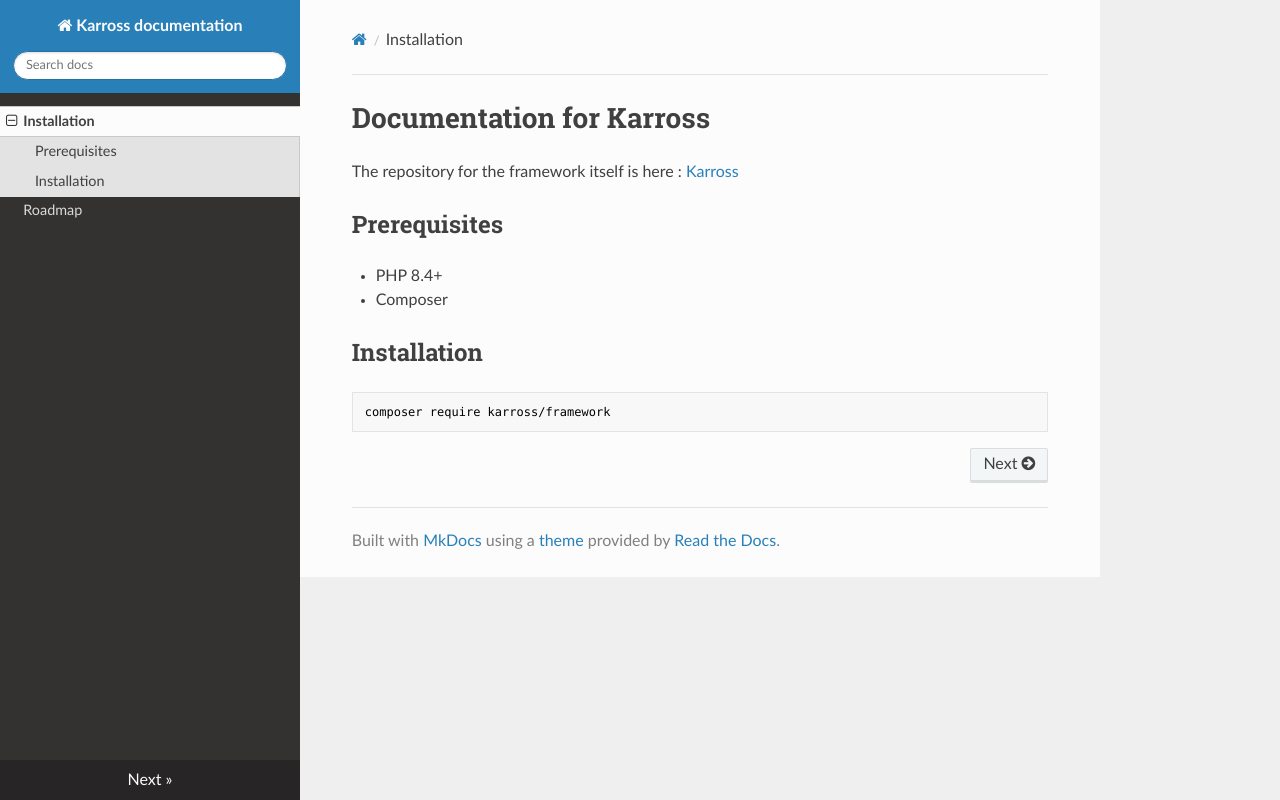
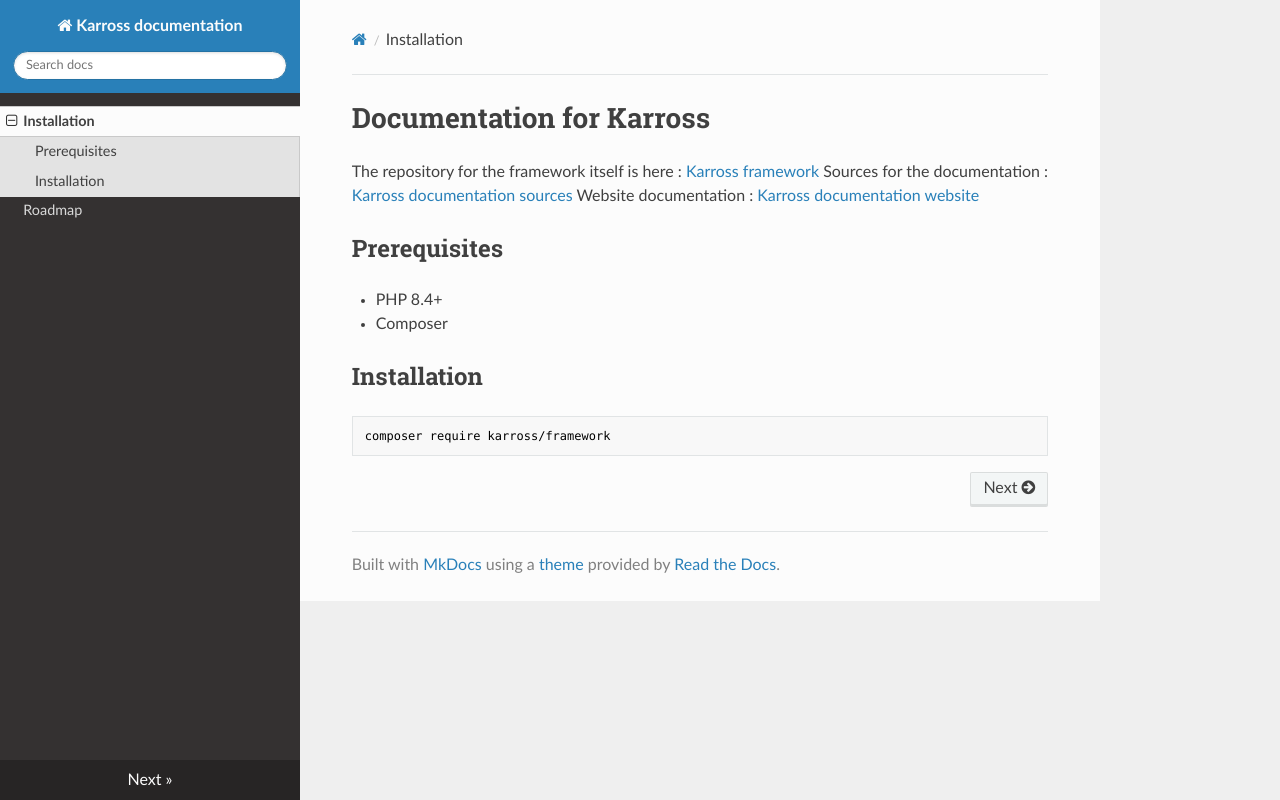
Before and after one commit to Karross/karross.github.io, a plain HTML site: page index.html in a window 1280 px wide. Drawn offline with nearby package versions, Linux system fonts and the light colour scheme.

Commit message:
Deployed 833843d with MkDocs version: 1.6.1

```diff
--- a/index.html
+++ b/index.html
@@ -77,7 +77,9 @@
             <div class="section" itemprop="articleBody">
 
                 <h1 id="documentation-for-karross">Documentation for Karross</h1>
-<p>The repository for the framework itself is here : <a href="https://github.com/Karross/framework">Karross</a></p>
+<p>The repository for the framework itself is here : <a href="https://github.com/Karross/framework">Karross framework</a>
+Sources for the documentation : <a href="https://github.com/Karross/docs">Karross documentation sources</a>
+Website documentation : <a href="https://github.com/Karross/karross.github.io">Karross documentation website</a></p>
 <h2 id="prerequisites">Prerequisites</h2>
 <ul>
 <li>PHP 8.4+ </li>
@@ -134,5 +136,5 @@
 
 <!--
 MkDocs version : 1.6.1
-Build Date UTC : 2025-08-06 19:36:29.246797+00:00
+Build Date UTC : 2025-08-06 20:32:39.378185+00:00
 -->
--- a/search/search_index.json
+++ b/search/search_index.json
@@ -1 +1 @@
-{"config":{"indexing":"full","lang":["en"],"min_search_length":3,"prebuild_index":false,"separator":"[\\s\\-]+"},"docs":[{"location":"","text":"Documentation for Karross The repository for the framework itself is here : Karross Prerequisites PHP 8.4+ Composer Installation composer require karross/framework","title":"Installation"},{"location":"#documentation-for-karross","text":"The repository for the framework itself is here : Karross","title":"Documentation for Karross"},{"location":"#prerequisites","text":"PHP 8.4+ Composer","title":"Prerequisites"},{"location":"#installation","text":"composer require karross/framework","title":"Installation"},{"location":"roadmap/","text":"Developer's roadmap Create a CRUD administration to handle entities in PHP projects.","title":"Roadmap"},{"location":"roadmap/#developers-roadmap","text":"Create a CRUD administration to handle entities in PHP projects.","title":"Developer's roadmap"}]}
+{"config":{"indexing":"full","lang":["en"],"min_search_length":3,"prebuild_index":false,"separator":"[\\s\\-]+"},"docs":[{"location":"","text":"Documentation for Karross The repository for the framework itself is here : Karross framework Sources for the documentation : Karross documentation sources Website documentation : Karross documentation website Prerequisites PHP 8.4+ Composer Installation composer require karross/framework","title":"Installation"},{"location":"#documentation-for-karross","text":"The repository for the framework itself is here : Karross framework Sources for the documentation : Karross documentation sources Website documentation : Karross documentation website","title":"Documentation for Karross"},{"location":"#prerequisites","text":"PHP 8.4+ Composer","title":"Prerequisites"},{"location":"#installation","text":"composer require karross/framework","title":"Installation"},{"location":"roadmap/","text":"Developer's roadmap Create a CRUD administration to handle entities in PHP projects.","title":"Roadmap"},{"location":"roadmap/#developers-roadmap","text":"Create a CRUD administration to handle entities in PHP projects.","title":"Developer's roadmap"}]}
```
